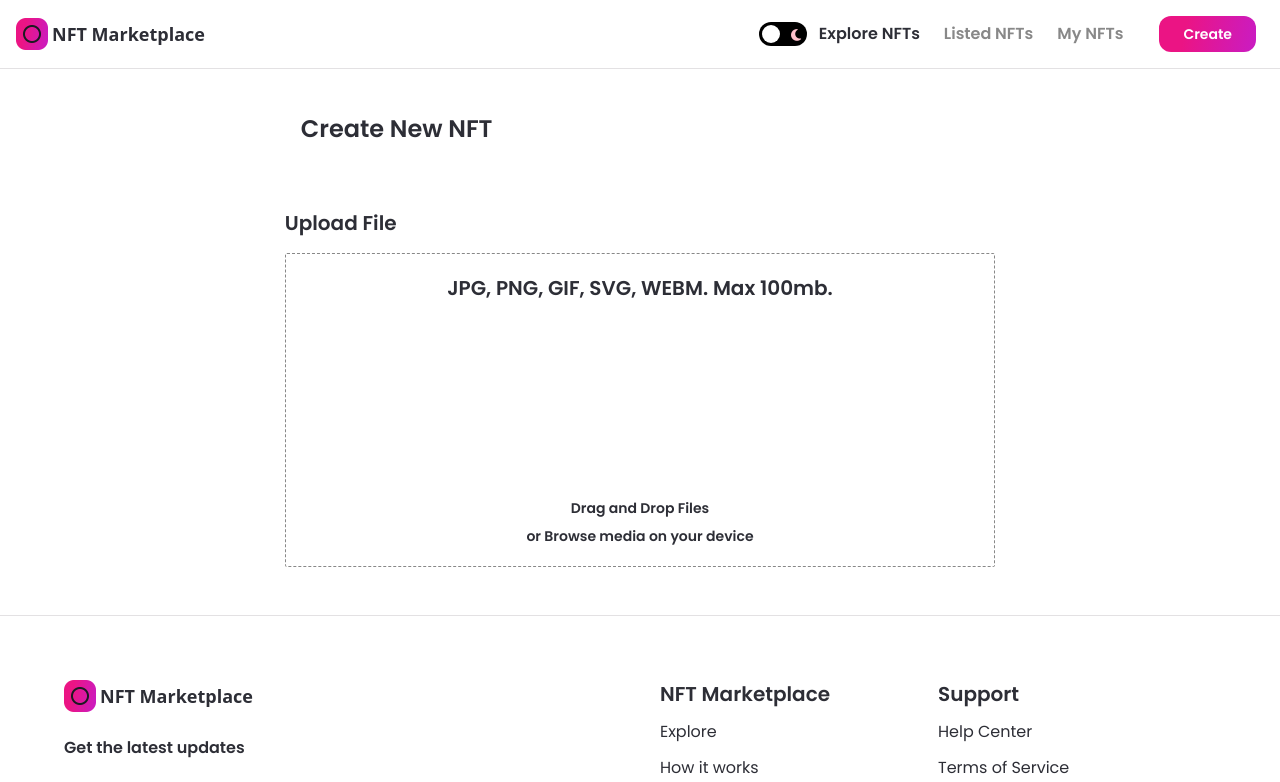
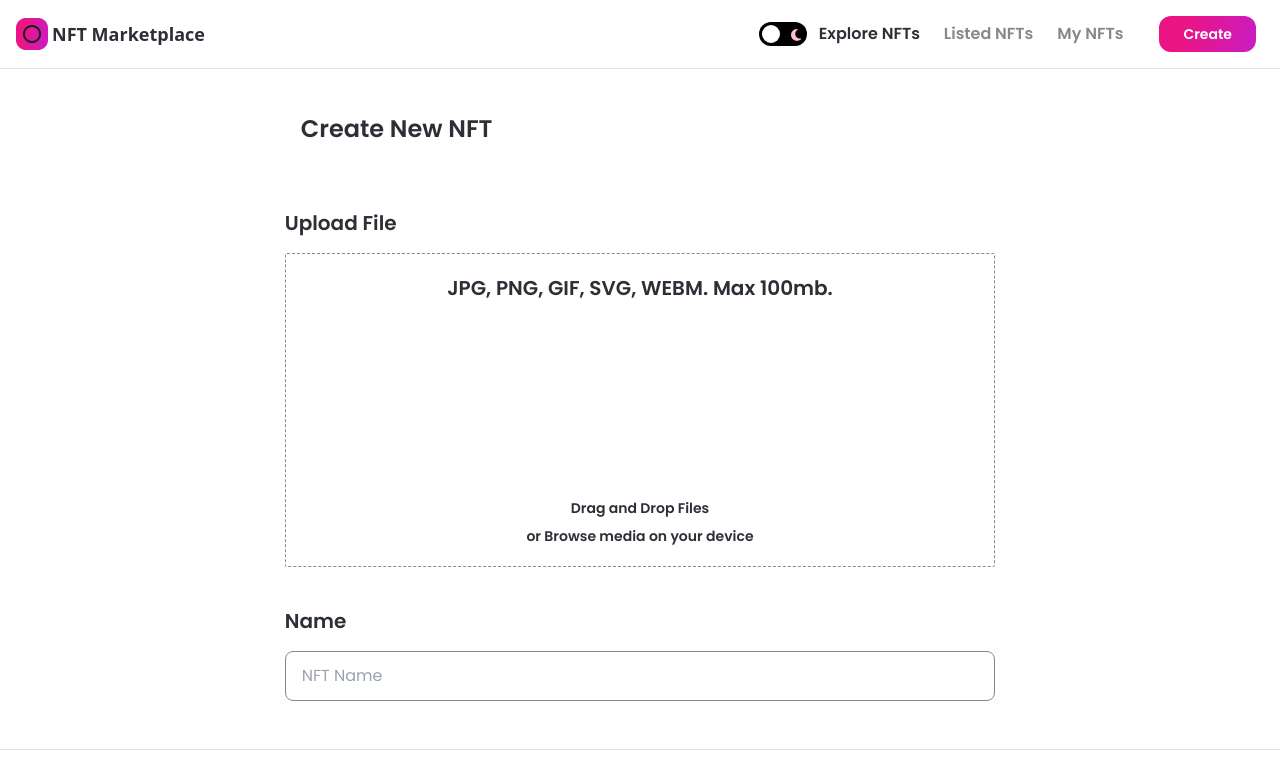
Before and after one commit to Bmullzz/nft_market_place, a Next.js app: page /create-nft in a window 1280 px wide. Shown: the top 782 px of the page. Built offline with nearby package versions, Linux system fonts and the light colour scheme.

Commit message:
add Input field jsx file for NFT Name

```diff
--- a/components/Index.js
+++ b/components/Index.js
@@ -4,5 +4,6 @@
 import Banner from './Banner';
 import CreatorCard from './CreatorCard';
 import NFTCard from './NFTCard';
+import Input from './Input';
 
-export { Navbar, Footer, Button, Banner, CreatorCard, NFTCard };
+export { Navbar, Footer, Button, Banner, CreatorCard, NFTCard, Input };
--- /dev/null
+++ b/components/Input.jsx
@@ -0,0 +1,16 @@
+import React from 'react';
+
+const Input = ({ inputType, title, placeholder, handleClick }) => (
+  <div className="mt-10 w-full">
+    <p className="font-poppins dark:text-white text-nft-black-1 font-semibold text-xl">{title}</p>
+
+    <input
+      className="dark:bg-nft-black-1 bg-white border dark:border-nft-black-1 border-nft-gray-2 rounded-lg w-full outline-none font-poppins
+        dark:text-white text-nft-gray-2 text-base mt-4 px-4 py-3"
+      placeholder={placeholder}
+      onChange={handleClick}
+    />
+  </div>
+);
+
+export default Input;
--- a/pages/create-nft.js
+++ b/pages/create-nft.js
@@ -4,7 +4,7 @@
 import Image from 'next/image';
 import { useTheme } from 'next-themes';
 
-import { Button } from '../components';
+import { Button, Input } from '../components';
 import images from '../assets';
 
 const CreateNft = () => {
@@ -71,6 +71,13 @@
             )}
           </div>
         </div>
+
+        <Input
+          inputType="input"
+          title="Name"
+          placeholder="NFT Name"
+          handleClick={() => {}}
+        />
       </div>
     </div>
   );
```
